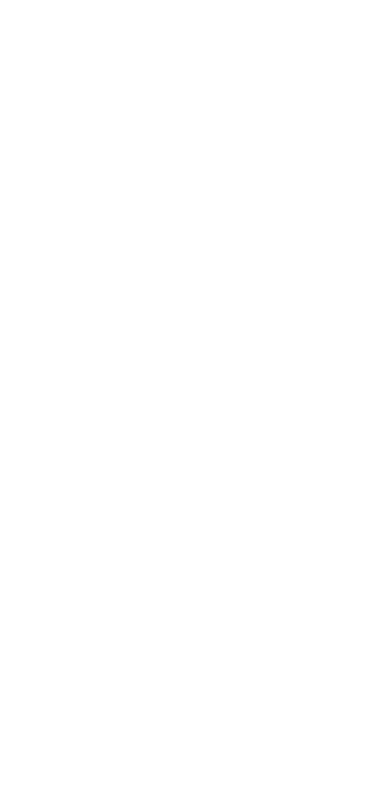
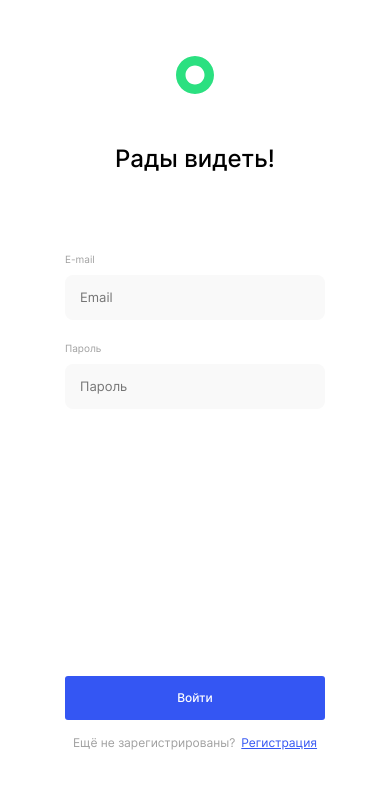
Before and after one commit to Olpom/movies-explorer-frontend, a React (Create React App) app: page /signin in a window 390 px wide. Before the commit this address had no page. Shown: the top 788 px of the page. Built offline with nearby package versions, Linux system fonts and the light colour scheme.

Commit message:
feat: login

```diff
--- a/src/components/App/App.js
+++ b/src/components/App/App.js
@@ -2,8 +2,8 @@
 import './App.css';
 import { Routes, Route } from 'react-router-dom';
 import Register from '../Register/Register';
+import Login from '../Login/Login';
 /*
-import Login from '../Login/Login';
 import Main from '../Main/Main';
 import Movies from '../Movies/Movies';
 import SavedMovies from '../SavedMovies/SavedMovies';
@@ -21,6 +21,7 @@
     <div className='app'>
       <Routes>
         <Route path='/signup' element={<Register />} />
+        <Route path='/signin' element={<Login />} />
       </Routes>
     </div>
   )
@@ -28,7 +29,7 @@
 
 export default App;
 
-/*         <Route path='/signin' element={<Login />} />
+/*
         <Route path='/' element={<Main loggedIn={loggedIn} />} />
         <Route path='/movies' element={<Movies loggedIn={loggedIn} />} />
         <Route path='/saved-movies' element={<SavedMovies loggedIn={loggedIn} />} />
--- a/src/components/Login/Login.js
+++ b/src/components/Login/Login.js
@@ -0,0 +1,18 @@
+import React from 'react';
+import './Login.css';
+import SignForm from '../SignForm/SignForm';
+
+function Login() {
+    return (
+        <SignForm
+            isRegister={false}
+            title="Рады видеть!"
+            buttonText="Войти"
+            spanText="Ещё не зарегистрированы?"
+            linkText="Регистрация"
+            linkPath="/signup"
+        />
+    );
+}
+
+export default Login;
--- a/src/components/Register/Register.js
+++ b/src/components/Register/Register.js
@@ -5,6 +5,7 @@
 function Register() {
     return (
         <SignForm
+            isRegister={true}
             title="Добро пожаловать!"
             buttonText="Зарегистрироваться"
             spanText="Уже зарегистрированы?"
--- a/src/components/SignForm/SignForm.css
+++ b/src/components/SignForm/SignForm.css
@@ -113,15 +113,25 @@
 }
 
 .form__submit-button {
-    padding: 14px 125px;
-    margin: 69px 0 0;
+    padding: 15px 0;
+    margin: 0 auto;
+    min-width: 396px;
     color: #fff;
     font-weight: 500;
     font-size: 14px;
+    line-height: 14px;
     background-color: #3456F3;
     border-radius: 3px;
     border: none;
     cursor: pointer;
+}
+
+.form__submit_register .form__submit-button {
+    margin-top: 69px;
+}
+
+.form__submit_login .form__submit-button {
+    margin-top: 158px;
 }
 
 .form__submit-button:hover {
@@ -153,7 +163,7 @@
 
 @media screen and (max-width: 768px) {
     .form {
-        margin: 232px auto 0;
+        margin: 232px auto;
     }
 }
 
@@ -178,9 +188,17 @@
     }
 
     .form__submit-button {
+        margin-top: 0;
+        min-width: 260px;
+        font-size: 12px;
+    }
+
+    .form__submit_register .form__submit-button {
         margin-top: 157px;
-        padding: 15px 67px;
-        font-size: 12px;
+    }
+
+    .form__submit_login .form__submit-button {
+        margin-top: 245px;
     }
 
     .form__subtitle, .form__link {
--- a/src/components/SignForm/SignForm.js
+++ b/src/components/SignForm/SignForm.js
@@ -1,11 +1,11 @@
-import React, { useState } from 'react';
+import React, { useState, Fragment } from 'react';
 import './SignForm.css';
 import { Link } from 'react-router-dom';
 import logo from '../../images/header-logo.svg';
 import { validateInput, validateEmail, validatePassword } from '../../utils/Validation';
 
 function SignForm(props) {
-    const { title, buttonText, spanText, linkText, linkPath, onSubmit } = props;
+    const { isRegister, title, buttonText, spanText, linkText, linkPath, onSubmit } = props;
 
     const [name, setName] = useState('');
     const [email, setEmail] = useState('');
@@ -15,7 +15,7 @@
     const [nameError, setNameError] = useState('');
     const [emailError, setEmailError] = useState('');
     const [passwordError, setPasswordError] = useState('');
-    const disabled = !name || nameError ||!email || emailError || !password || passwordError;
+    const disabled = !name || nameError || !email || emailError || !password || passwordError;
 
     function handleName(evt) {
         const { value } = evt.target;
@@ -53,6 +53,8 @@
             </div>
             <div className="form__container">
                 <fieldset className="form__inputs">
+                    {isRegister &&
+                        <Fragment>
                             <label className="form__label">
                                 <p className="form__text">Имя</p>
                                 <input
@@ -66,6 +68,8 @@
                                     onChange={handleName} />
                             </label>
                             <span className={`input__error name-error ${nameError && 'input__error_active'}`}>{nameError}</span>
+                        </Fragment>
+                    }
                     <label className="form__label">
                         <p className="form__text">E-mail</p>
                         <input
@@ -96,7 +100,7 @@
                     <span className={`input__error password-error ${passwordError && 'input__error_active'}`}>{passwordError}</span>
                 </fieldset>
 
-                <div className="form__submit">
+                <div className={`form__submit ${isRegister ? 'form__submit_register' : 'form__submit_login'}`}>
                     <button
                         className={`form__submit-button ${disabled ? 'popup__submit-button_disabled' : ''}`}
                         type="submit"
```
Lines whose indentation alone changed are shown as unchanged.
